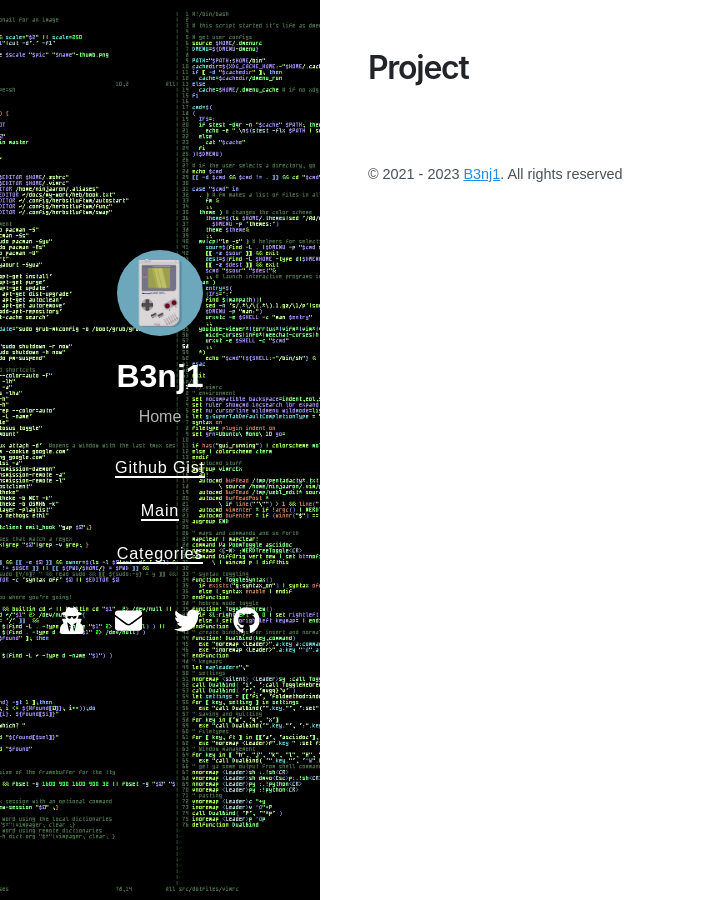
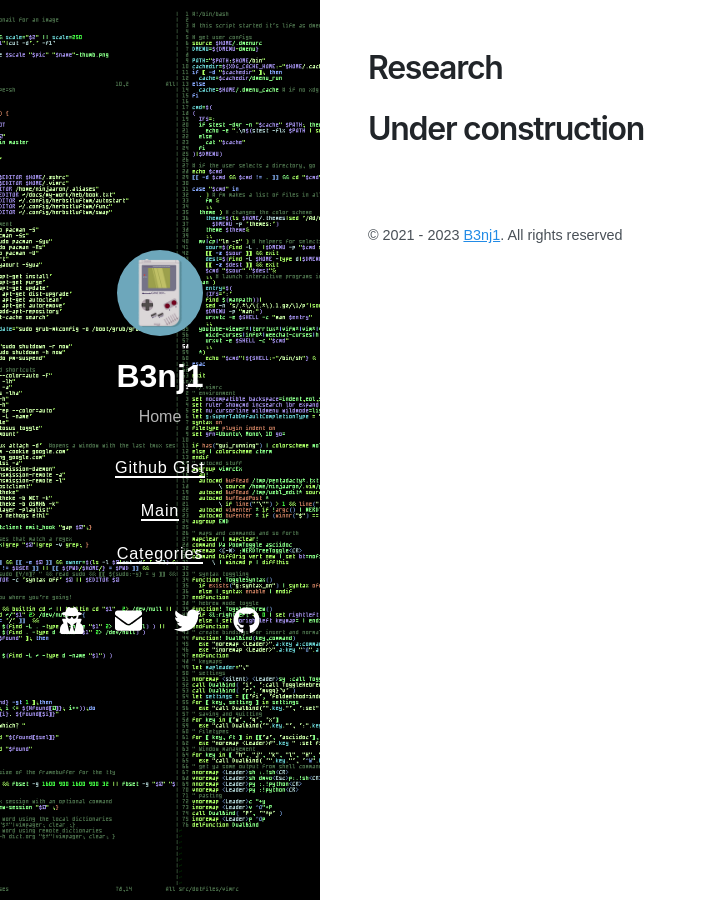
Before and after one commit to b3nj1-1/blog, a Jekyll site: the page built from project.md, in a window 1280 px wide. Shown: the whole page, without its empty margins (0-707 px from the left). Built offline with Jekyll 4.4.1, drawn with Linux system fonts in a browser that asks for light colours; nearby versions of some CDN libraries.

Commit message:
Update project.md

```diff
--- a/project.md
+++ b/project.md
@@ -1,4 +1,6 @@
 ---
 layout: page
-title: Project
+title: Research
 ---
+
+# Under construction
```
